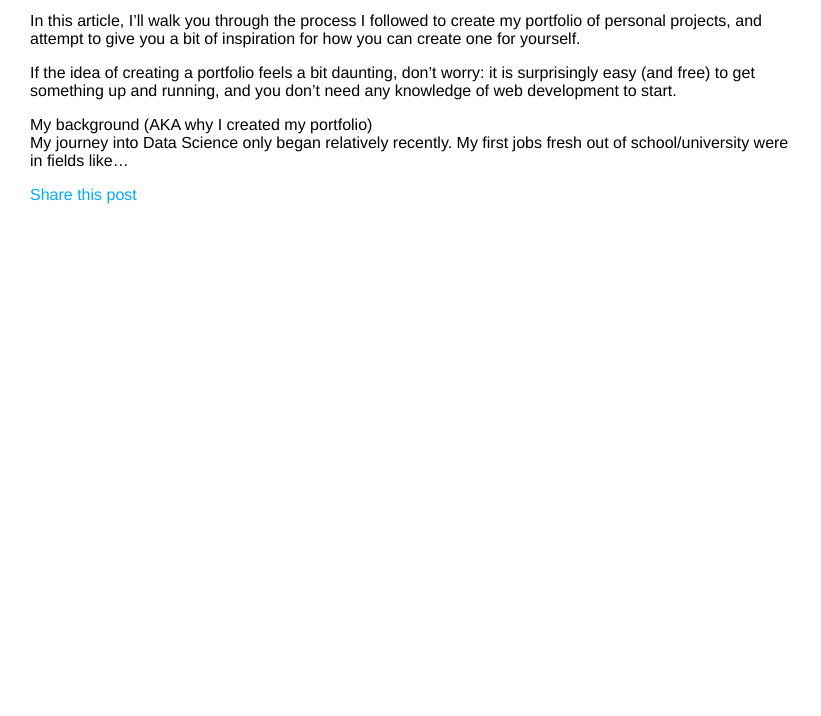
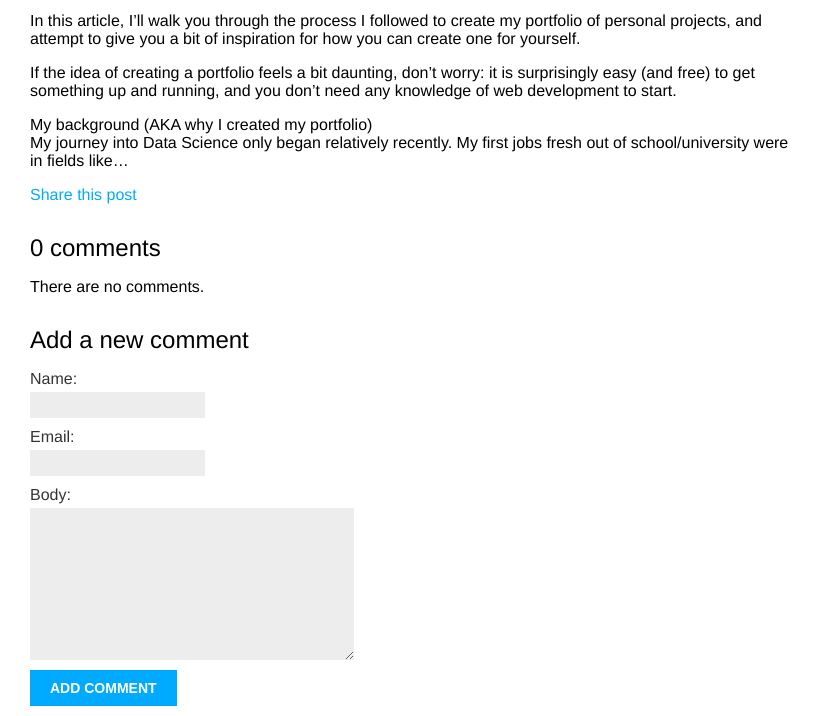
Before and after one commit to osman-yasser/Blog-Application, a Django app: a page that uses mysite/blog/templates/blog/post/detail.html in a window 1280 px wide. Shown: the part 496-1212 px from the top of the page, without its empty margins (0-821 px from the left). Before the commit the page ends 700 px from the top, so only its background shows below. Run offline with Django 4.2, Linux system fonts and the light colour scheme; data comes from the database, SQL or seed files in the repository; both versions use the stored data as it was after the commit.

Commit message:
Chapter 2 9 end of the chapter

```diff
--- a/mysite/blog/forms.py
+++ b/mysite/blog/forms.py
@@ -1,7 +1,15 @@
 from django import forms
+
+from .models import Comment
 
 class EmailPostForm(forms.Form):
     name = forms.CharField(max_length=25)
     email = forms.EmailField()
     to = forms.EmailField()
     comments = forms.CharField(required=False, widget=forms.Textarea)
+
+
+class CommentForm(forms.ModelForm):
+    class Meta:
+        model = Comment
+        fields = ["name", "email", "body"]
--- a/mysite/blog/models.py
+++ b/mysite/blog/models.py
@@ -46,3 +46,22 @@ class Post(models.Model):
 
     def __str__(self) -> str:
         return self.title
+
+
+class Comment(models.Model):
+    post = models.ForeignKey(Post, on_delete=models.CASCADE, related_name="comments")
+    name = models.CharField(max_length=80)
+    email = models.EmailField()
+    body = models.TextField()
+    created = models.DateTimeField(auto_now_add=True)
+    updated = models.DateTimeField(auto_now=True)
+    active = models.BooleanField(default=True)
+
+    class Meta:
+        ordering = ["created"]
+        indexes = [
+            models.Index(fields=["created"])
+        ]
+
+    def __str__(self) -> str:
+        return f"Comment by {self.name} on {self.post}"
--- a/mysite/blog/templates/blog/post/detail.html
+++ b/mysite/blog/templates/blog/post/detail.html
@@ -13,4 +13,20 @@
             Share this post
         </a>
     </p>
+    {% with comments.count as total_comments %}
+        <h2>
+            {{ total_comments }} comment{{ total_comments|pluralize }}
+        </h2>
+    {% endwith %}
+    {% for comment in comments %}
+        <div class="comment">
+            <p class="info">
+                Comment {{ forloop.counter }} by {{ comment.name }}
+            </p>
+            {{ comment.body|linebreaks }}
+        </div>
+    {% empty %}
+        <p>There are no comments.</p>
+    {% endfor %}
+    {% include "blog/post/includes/comment_form.html" %}
 {% endblock %}
--- /dev/null
+++ b/mysite/blog/templates/blog/post/includes/comment_form.html
@@ -0,0 +1,6 @@
+<h2>Add a new comment</h2>
+<form action="{% url "blog:post_comment" post.id %}" method="post">
+    {{ form.as_p }}
+    {% csrf_token %}
+    <p><input type="submit" value="Add comment"/></p>
+</form>
--- a/mysite/blog/urls.py
+++ b/mysite/blog/urls.py
@@ -8,5 +8,6 @@ urlpatterns = [
     # path('', views.post_list, name="post_list"),
     path("", views.PostListView.as_view(), name="post_list"),
     path("<int:year>/<int:month>/<int:day>/<slug:post>/", views.post_detail, name="post_detail"),
-    path("<int:post_id>/share/", views.post_share, name="post_share")
+    path("<int:post_id>/share/", views.post_share, name="post_share"),
+    path("<int:post_id>/comment/", views.post_comment, name="post_comment")
 ]
--- a/mysite/blog/views.py
+++ b/mysite/blog/views.py
@@ -1,5 +1,5 @@
 from django.shortcuts import render, get_object_or_404
-from .models import Post
+from .models import Post, Comment
 from django.core.paginator import Paginator, EmptyPage, PageNotAnInteger
 
 
@@ -26,7 +26,11 @@ def post_detail(request, year, month, day, post):
         Post, status=Post.Status.PUBLISHED, slug=post,
         publish__year=year, publish__month=month, publish__day=day
     )
-    return render(request, "blog/post/detail.html", {'post': post})
+    # List of active comments for this post
+    comments = post.comments.filter(active=True)
+    # Form for users to comment
+    form = CommentForm
+    return render(request, "blog/post/detail.html", {'post': post, "comments": comments, "form": form})
 
 
 # Class Based Views
@@ -42,7 +46,8 @@ class PostListView(ListView):
 
 
 from django.core.mail import send_mail
-from .forms import EmailPostForm
+from django.views.decorators.http import require_POST
+from .forms import EmailPostForm, CommentForm
 
 def post_share(request, post_id):
     # Retrieve post by id
@@ -65,3 +70,19 @@ def post_share(request, post_id):
     else:
         form = EmailPostForm()
     return render(request, "blog/post/share.html", {"post": post, "form": form, "sent": sent})
+
+
+@require_POST
+def post_comment(request, post_id):
+    post = get_object_or_404(Post, id=post_id, status=Post.Status.PUBLISHED)
+    comment = None
+    # A comment was posted
+    form = CommentForm(data=request.POST)
+    if form.is_valid():
+        # create a Comment object without saving it to the database
+        comment = form.save(commit=False)
+        # Assign the post to the comment
+        comment.post = post
+        # Save the comment to the database
+        comment.save()
+    return render(request, "blog/post/comment.html", {"post": post, "form": form, "comment": comment})
```
Also changed, not shown: mysite/blog/admin.py (+8 -1 lines), mysite/blog/templates/blog/post/comment.html (added, +10 -0 lines), mysite/blog/migrations/0003_comment_comment_blog_commen_created_0e6ed4_idx.py (added), mysite/db.sqlite3.
